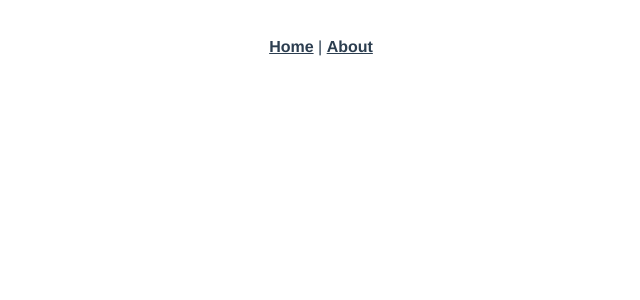
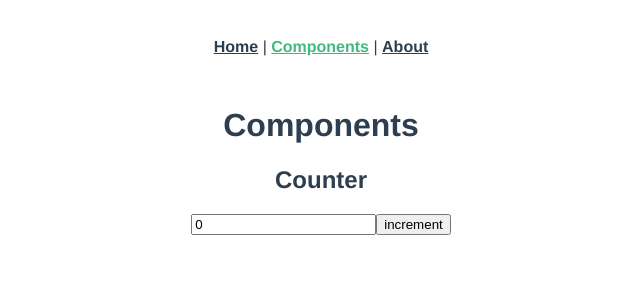
Before and after one commit to KNolte/vue-application, a Vue app: page /#/components in a window 1280 px wide. Shown: the top 300 px of the page, without its empty margins (319-959 px from the left). Built offline with nearby package versions, Linux system fonts and the light colour scheme.

Commit message:
add counter component

```diff
--- a/src/App.vue
+++ b/src/App.vue
@@ -2,6 +2,7 @@
   <div id="app">
     <div id="nav">
       <router-link to="/">Home</router-link> |
+      <router-link to="/components">Components</router-link> |
       <router-link to="/about">About</router-link>
     </div>
     <router-view/>
--- /dev/null
+++ b/src/components/Counter.vue
@@ -0,0 +1,39 @@
+<template>
+  <div class="counter">
+    <h2>Counter</h2>
+    <input type="number" v-model="count">
+    <button @click="addToCount(1)">increment</button>
+  </div>
+</template>
+
+<script lang="ts">
+import {Component, Emit, Vue} from 'vue-property-decorator';
+
+@Component
+export default class Counter extends Vue {
+  private count = 0;
+
+  @Emit()
+  private addToCount(n: number) {
+    this.count += n;
+  }
+}
+</script>
+
+<!-- Add "scoped" attribute to limit CSS to this component only -->
+<style scoped lang="scss">
+h3 {
+  margin: 40px 0 0;
+}
+ul {
+  list-style-type: none;
+  padding: 0;
+}
+li {
+  display: inline-block;
+  margin: 0 10px;
+}
+a {
+  color: #42b983;
+}
+</style>
--- a/src/components/HelloWorld.vue
+++ b/src/components/HelloWorld.vue
@@ -5,11 +5,12 @@
 </template>
 
 <script lang="ts">
-import { Component, Prop, Vue } from 'vue-property-decorator';
+import {Component, Emit, Prop, Vue} from 'vue-property-decorator';
 
 @Component
 export default class HelloWorld extends Vue {
-  @Prop() private msg!: string;
+  @Prop()
+  private msg!: string;
 }
 </script>
 
--- a/src/router.ts
+++ b/src/router.ts
@@ -12,6 +12,14 @@ export default new Router({
             component: Home,
         },
         {
+            path: '/components',
+            name: 'components',
+            // route level code-splitting
+            // this generates a separate chunk (about.[hash].js) for this route
+            // which is lazy-loaded when the route is visited.
+            component: () => import(/* webpackChunkName: "about" */ './views/Components.vue'),
+        },
+        {
             path: '/about',
             name: 'about',
             // route level code-splitting
--- /dev/null
+++ b/src/views/Components.vue
@@ -0,0 +1,18 @@
+<template>
+  <div class="components">
+    <h1>Components</h1>
+    <Counter />
+  </div>
+</template>
+
+<script lang="ts">
+    import { Component, Vue } from 'vue-property-decorator';
+    import Counter from '@/components/Counter.vue'; // @ is an alias to /src
+
+    @Component({
+        components: {
+            Counter,
+        },
+    })
+    export default class Components extends Vue {}
+</script>
```
Lines whose indentation alone changed are shown as unchanged.
